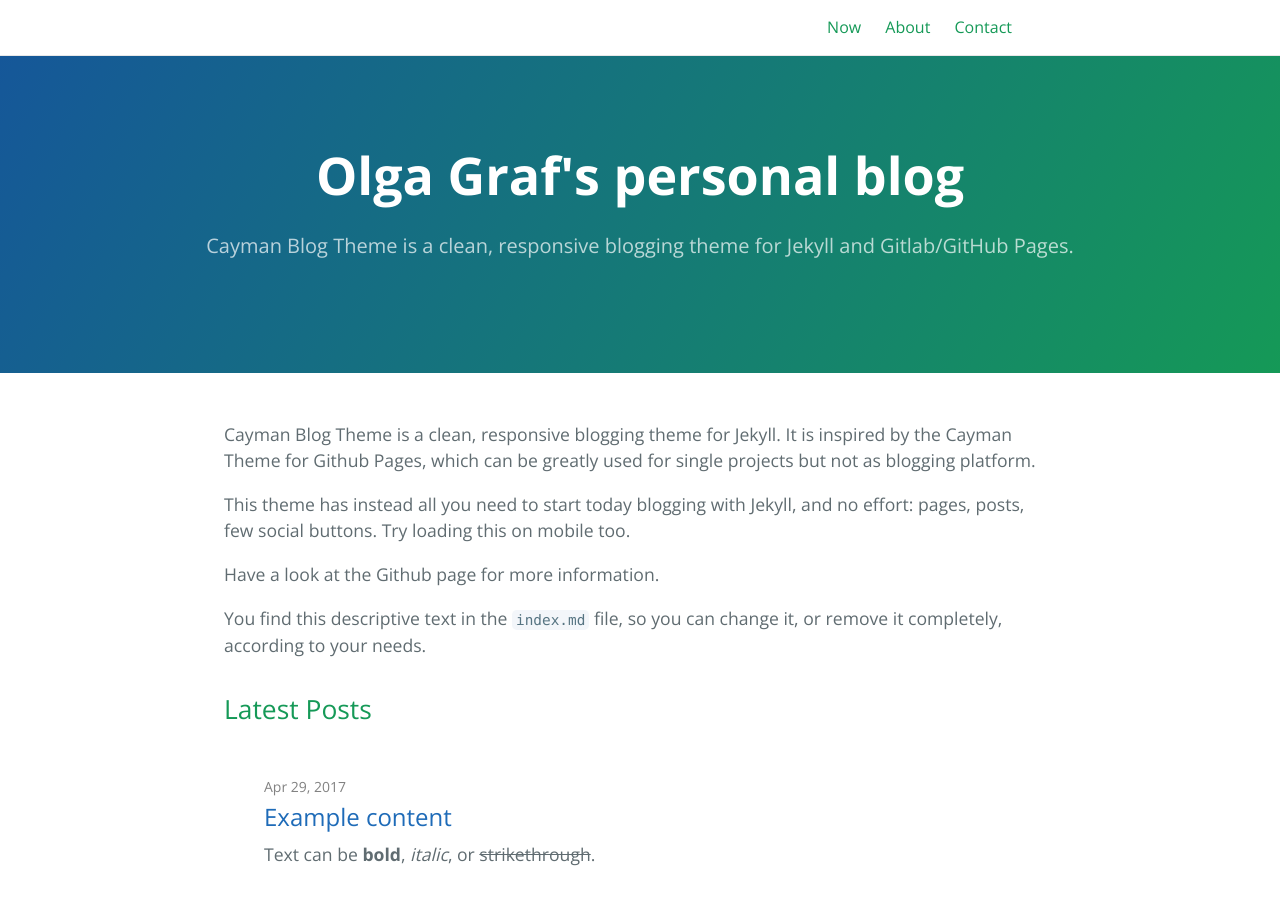
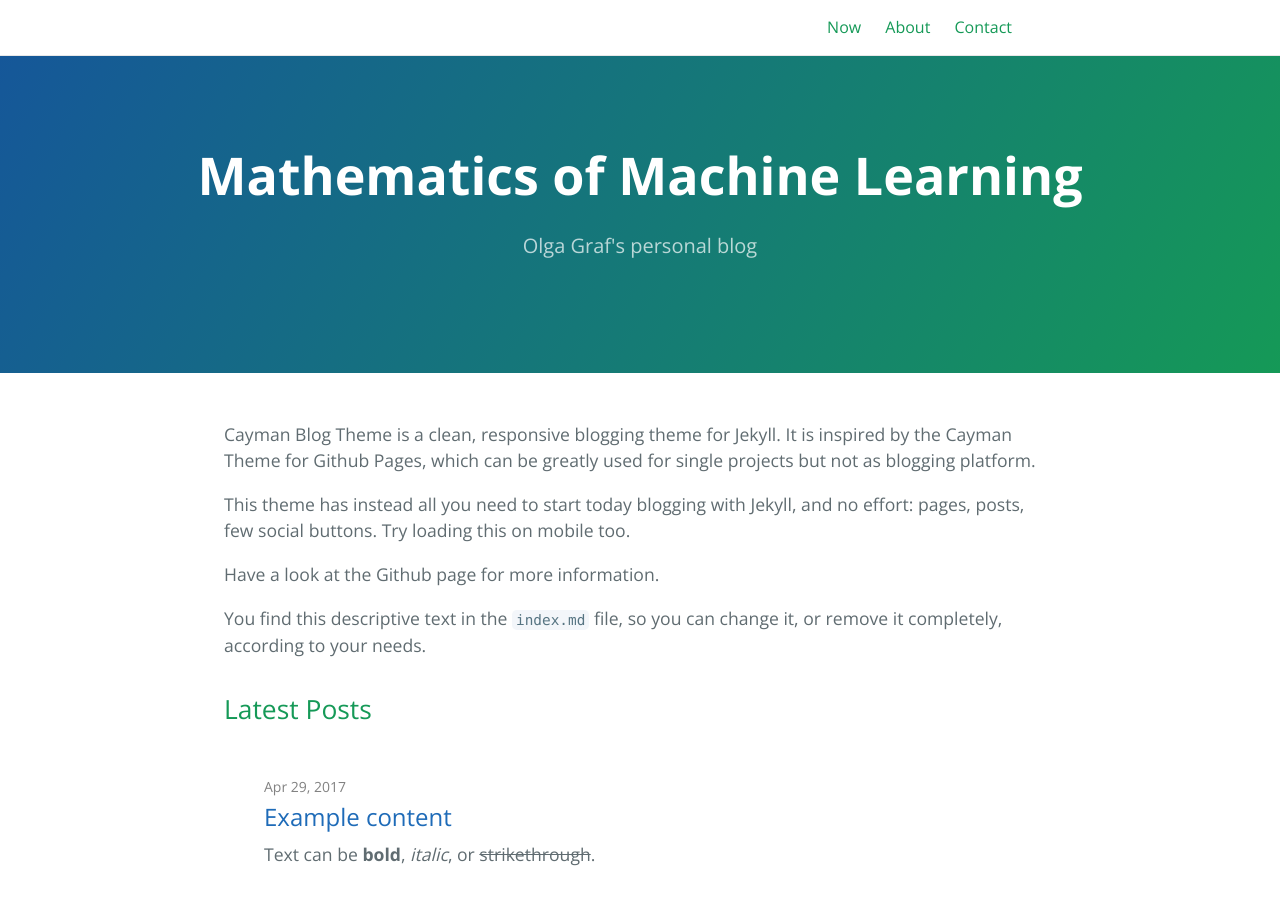
Before and after one commit to olgagraf/olgagraf.github.io, a Jekyll site: the page built from index.md, in a window 1280 px wide and 900 px high. Built offline with Jekyll 4.4.1, drawn with Linux system fonts in a browser that asks for light colours.

Commit message:
Update _config.yml

```diff
--- a/_config.yml
+++ b/_config.yml
@@ -1,5 +1,5 @@
-title: Olga Graf's personal blog
-description: Cayman Blog Theme is a clean, responsive blogging theme for Jekyll and Gitlab/GitHub Pages.
+title: Mathematics of Machine Learning
+description: Olga Graf's personal blog
 show_downloads: true
 
 baseurl: "/olgagraf.github.io" # change this to the subpath of your site, e.g. /blog. Leave it empty if you don't need it.
```
